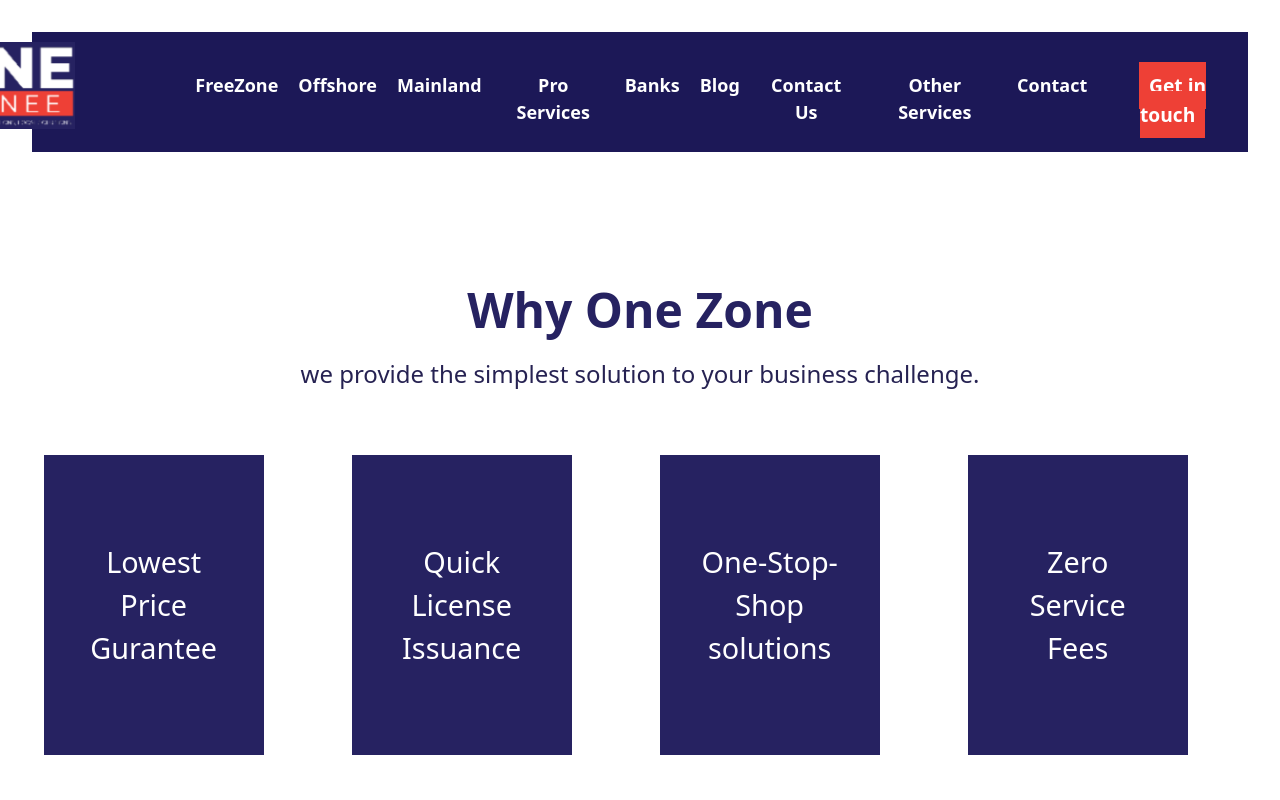
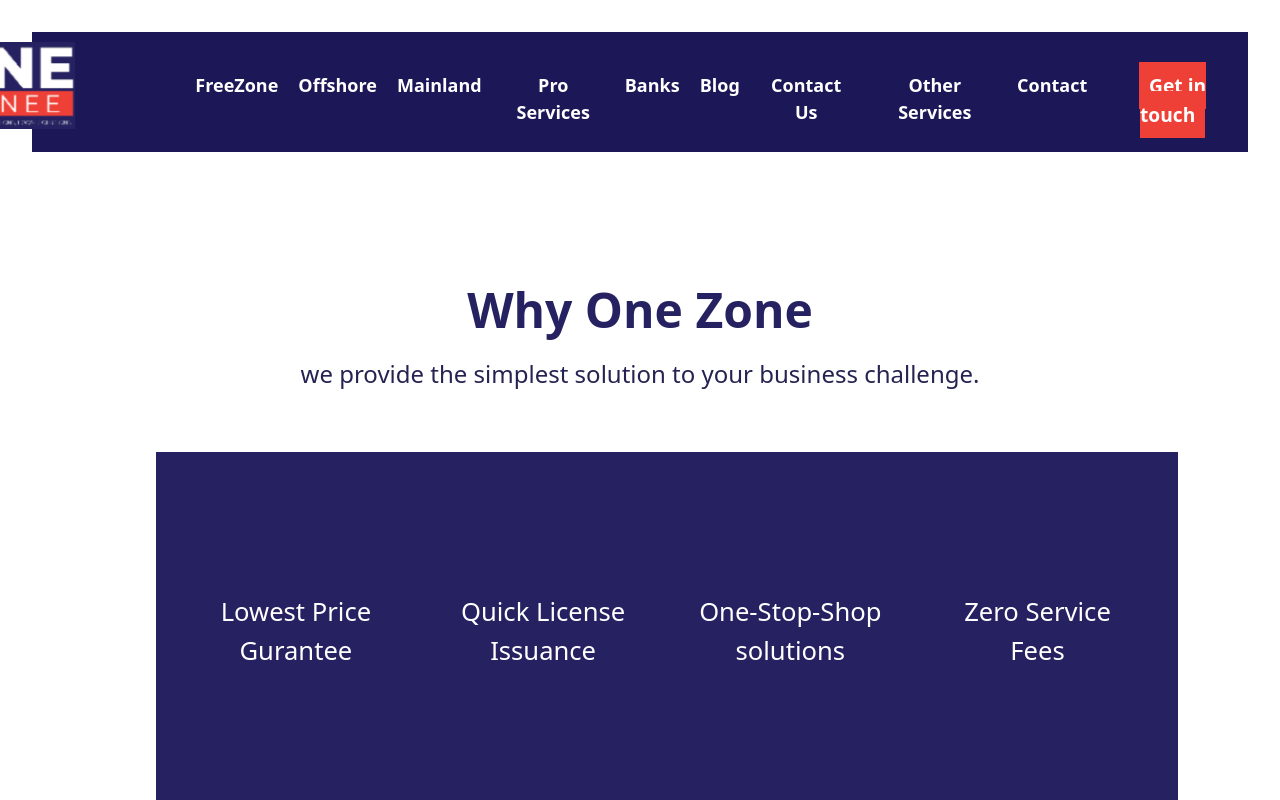
Before and after one commit to Manish-rai-dev/Demo, a React (Vite) app in the folder demo/: page / in a window 1280 px wide. Shown: the top 800 px of the page. Built offline with nearby package versions, Linux system fonts and the light colour scheme.

Commit message:
upperBoxes updated

```diff
--- a/demo/src/Components/Middle/Middle.css
+++ b/demo/src/Components/Middle/Middle.css
@@ -16,19 +16,22 @@
 .containerBoxes{
     display: flex;
     flex-wrap: nowrap;
+    margin-left: 10%;
+    margin-right: 10%;
 }
 .boxes{
     margin-top: 5%;
-    margin-left: 4%;
+    margin-left: 1%;
     background: #262261;
     display: flex;
     justify-content: center;
     align-items: center;
-    height: 300px;
-    width: 220px;
+    height: 360px;
+    width: 280px;
     padding: 40px;
-    font-size: 1.8rem;
+    font-size: 1.6rem;
     color: #fff;
+    text-align: center;
 
 }
 .hoboxes{
```
